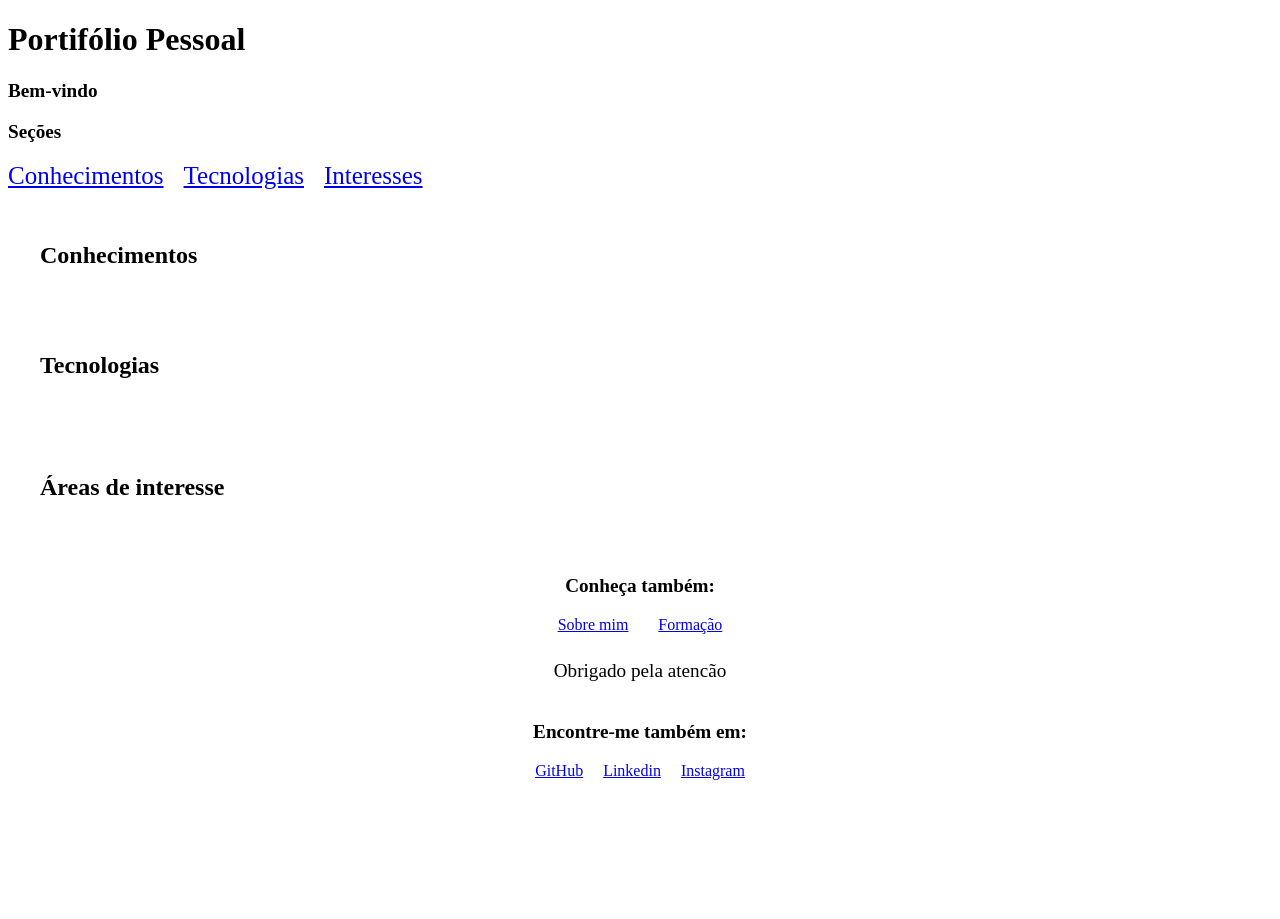
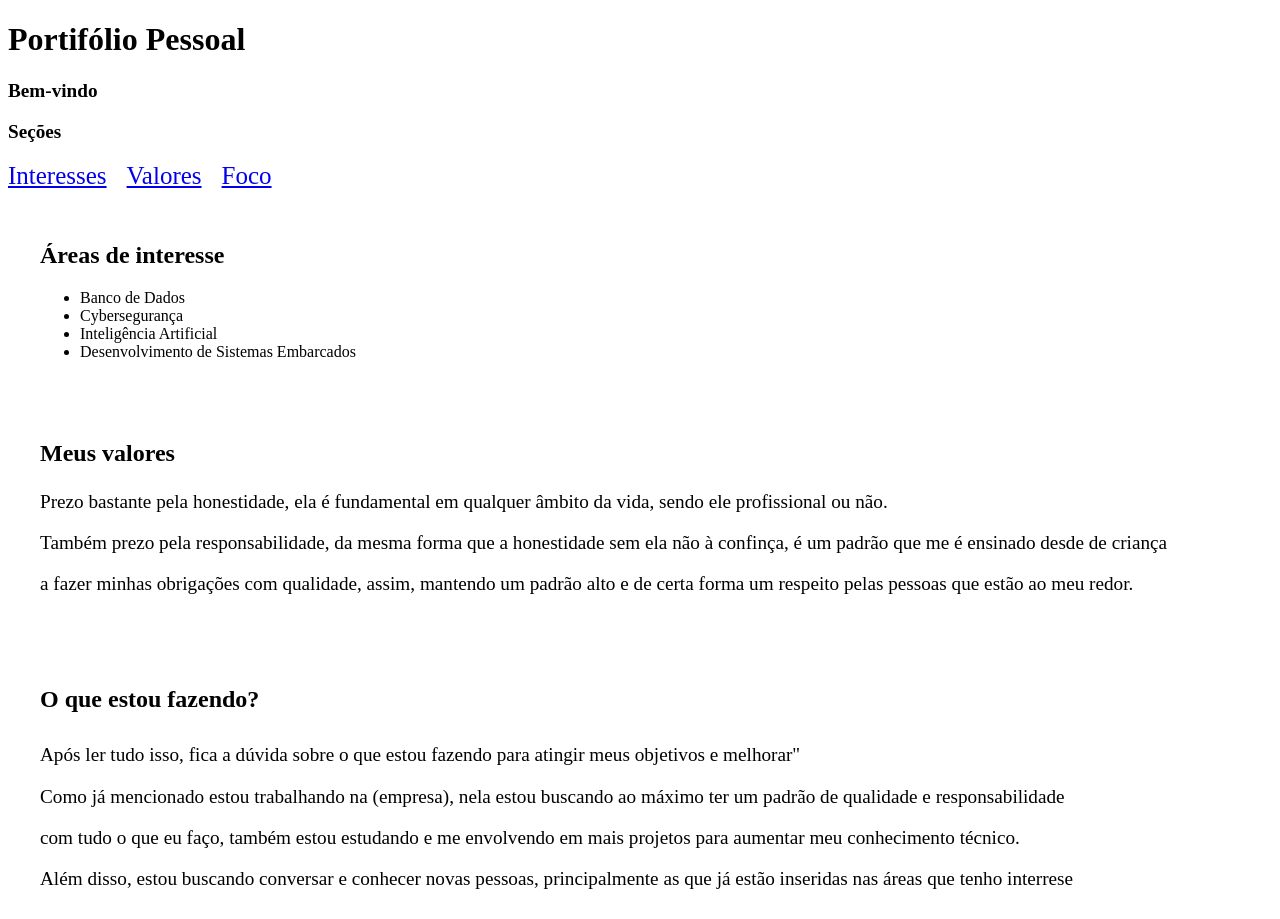
Before and after one commit to NascimentoGustavo1/TrabalhoFinal, a plain HTML site: page index3.html in a window 1280 px wide. Shown: the top 919 px of the page. Before the commit the page ends 800 px from the top, so only its background shows below. Drawn offline with Linux system fonts and the light colour scheme.

Commit message:
versao 1

```diff
--- a/index3.html
+++ b/index3.html
@@ -6,6 +6,8 @@
     <title>Portfólio Pessoal - Tecnologias</title>
     <link rel="icon" href="https://cdn-icons-png.flaticon.com/512/8705/8705089.png" type="image/png">
     <link rel="stylesheet" href="style.css">
+    <script src="script.js" defer></script>
+
 </head>
 
 <body>
@@ -17,28 +19,46 @@
         <p><strong>Seções</strong></p>
 
         <nav class="linksInternos">
-            <a href="#Conhecimentos">Conhecimentos</a>
-            <a href="#Tecnologias">Tecnologias</a>
             <a href="#Interesses">Interesses</a>
+            <a href="#Valores">Valores</a>
+            <a href="#Fazendo">Foco</a>
         </nav>
     </header>
 
     <main>
 
-        <section id="Conhecimentos" class="conteudo">
-            <h2>Conhecimentos</h2>
+        <section id="Interesses" class="conteudo">
+            <h2>Áreas de interesse</h2>
+                <ul>
+                    <li>Banco de Dados</li>
+                    <li>Cybersegurança</li>
+                    <li>Inteligência Artificial</li>
+                    <li>Desenvolvimento de Sistemas Embarcados</li>
+                </ul>
 
         </section>
 
-        <section id="Tecnologias" class="conteudo">
-            <h3>Tecnologias</h3>
+        <section id="Valores" class="conteudo">
+            <h3>Meus valores</h3>
+            <p>Prezo bastante pela honestidade, ela é fundamental em qualquer âmbito da vida, sendo ele profissional ou não.</p>
+            <p>Também prezo pela responsabilidade, da mesma forma que a honestidade sem ela não à confinça, é um padrão que me é ensinado desde de criança</p>
+            <p>a fazer minhas obrigações com qualidade, assim, mantendo um padrão alto e de certa forma um respeito pelas pessoas que estão ao meu redor.</p>
+            <p></p>
 
         </section>
 
-        <section id="Interesses" class="conteudo">
-            <h4>Áreas de interesse</h4>
+
+
+        <section id="Fazendo" class="conteudo">
+            <h4>O que estou fazendo?</h4>
+            <p>Após ler tudo isso, fica a dúvida sobre o que estou fazendo para atingir meus objetivos e melhorar"</p>
+            <p>Como já mencionado estou trabalhando na (empresa), nela estou buscando ao máximo ter um padrão de qualidade e responsabilidade</p>
+            <p>com tudo o que eu faço, também estou estudando e me envolvendo em mais projetos para aumentar meu conhecimento técnico.</p>
+            <p>Além disso, estou buscando conversar e conhecer novas pessoas, principalmente as que já estão inseridas nas áreas que tenho interrese</p>
 
         </section>
+
+
 
         <div class="OutrosLinks">
             <p><strong>Conheça também:</strong></p>
--- a/script.js
+++ b/script.js
@@ -0,0 +1,7 @@
+const botao = document.getElementById("botaoTema");
+
+function alterarTema(){
+    document.body.classList.toggle("temaEscuro");
+}
+
+botao.addEventListener("click", alterarTema);
--- a/style.css
+++ b/style.css
@@ -81,3 +81,8 @@ h2, h3, h4, h5{
     height: auto;
     border: 0;
 }
+
+.temaEscuro {
+    background-color: #222;
+    color: white;
+}
```
Also changed, not shown: index.html (+7 -1 lines), index2.html (+15 -2 lines).
